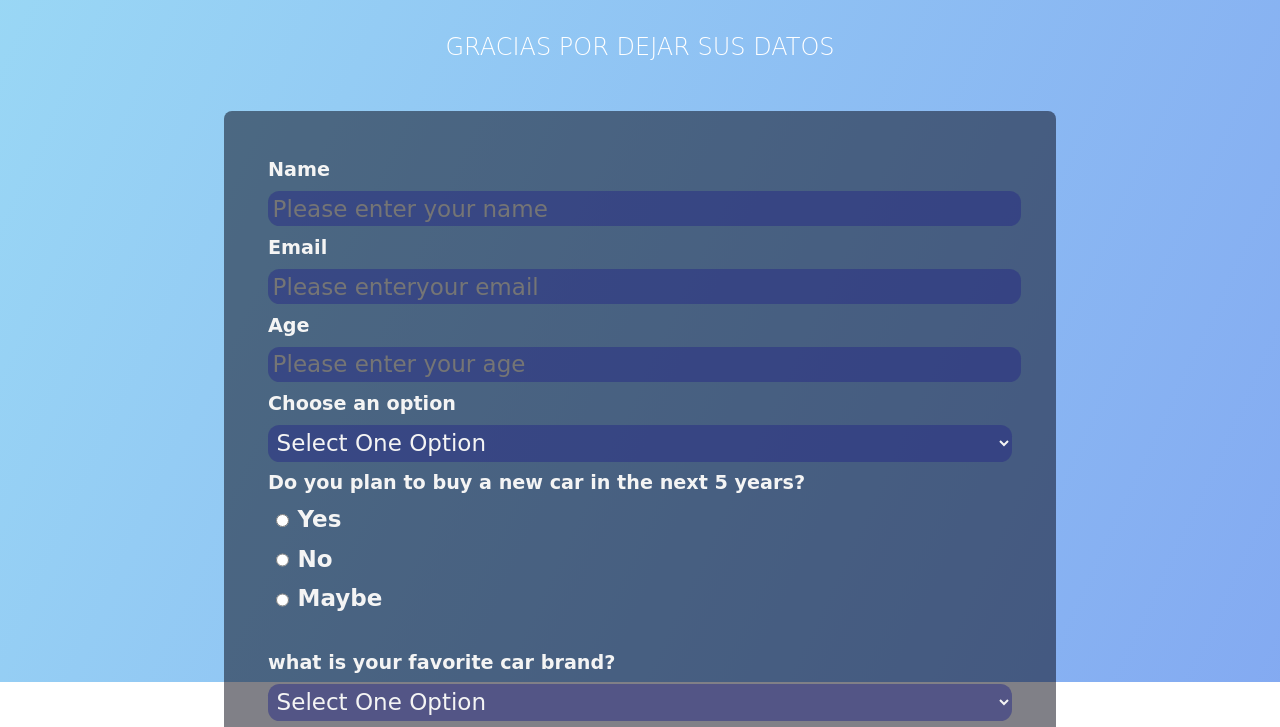
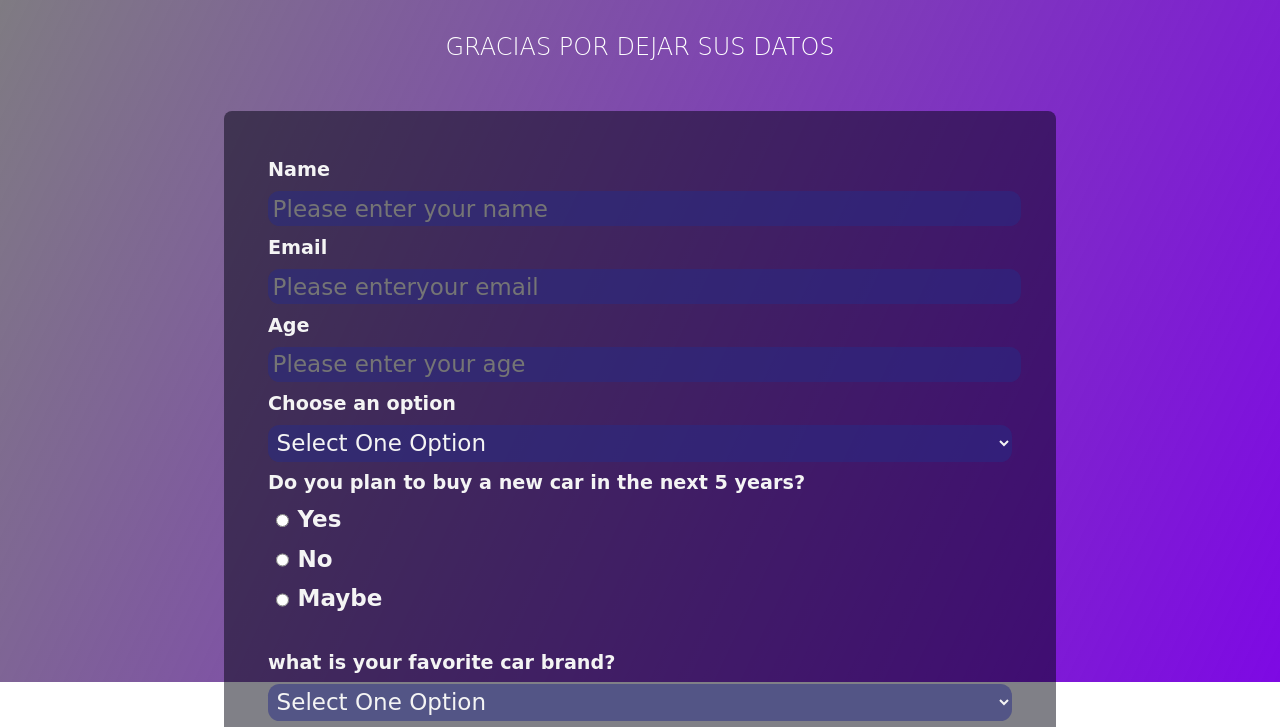
Before and after one commit to ErickLM126/Formulario, a plain HTML site: page index.html in a window 1280 px wide. Shown: the part 118-845 px from the top of the page. Drawn offline with Linux system fonts and the light colour scheme.

Commit message:
se cambio el color del background

```diff
--- a/styles.css
+++ b/styles.css
@@ -15,7 +15,7 @@ body::before {
     height: 100%;
     background-size: cover;
      z-index: -1;
-    background-image: linear-gradient(115deg,rgba(54, 178, 235, 0.5), rgba(9, 86, 228, 0.5)),
+    background-image: linear-gradient(115deg,rgba(0, 0, 0, 0.5), rgb(126, 9, 228)),
     url(./geometry-1023846_1920.jpg);
     background-repeat: no-repeat;
     background-position: center;
```
